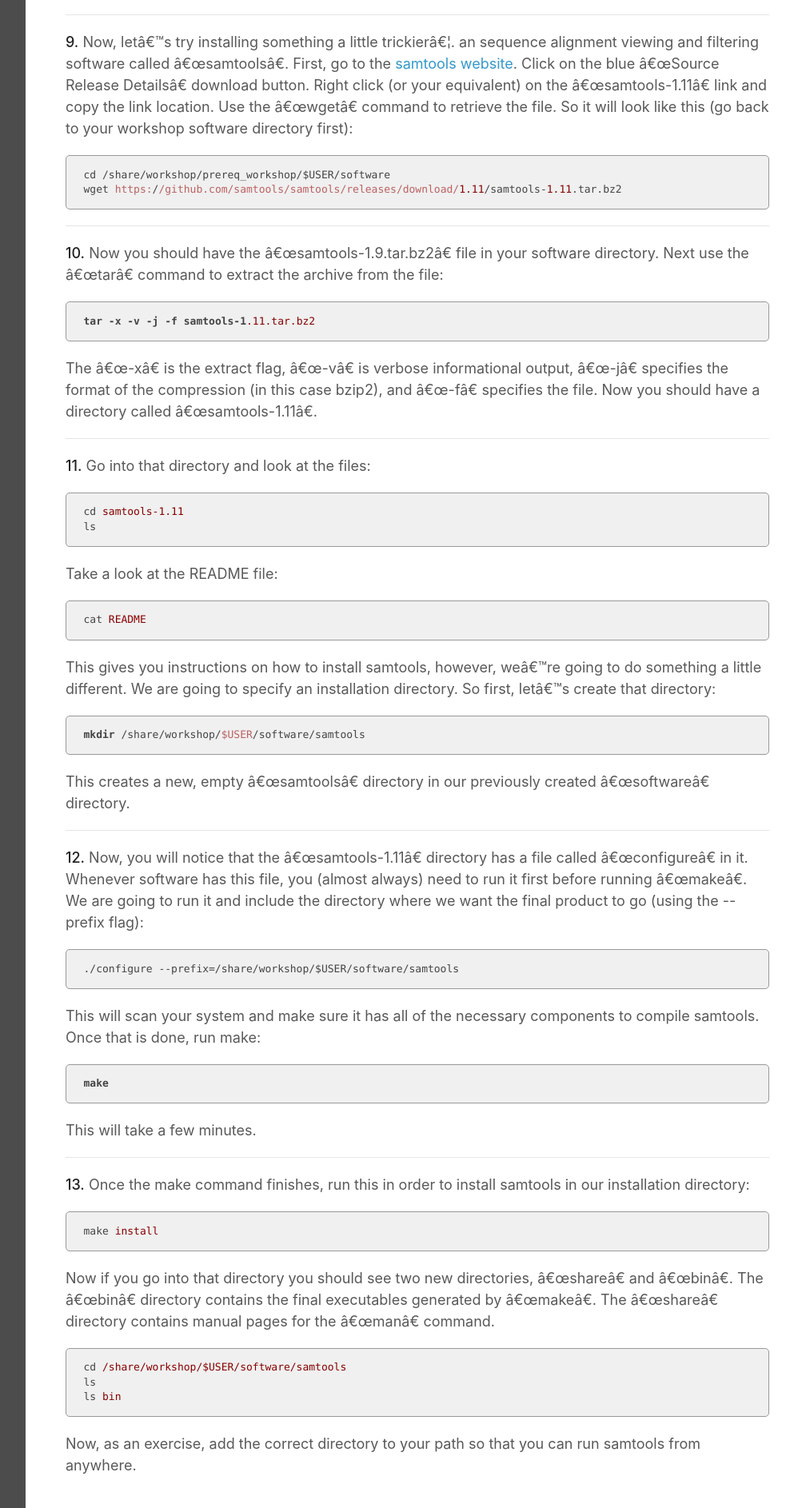
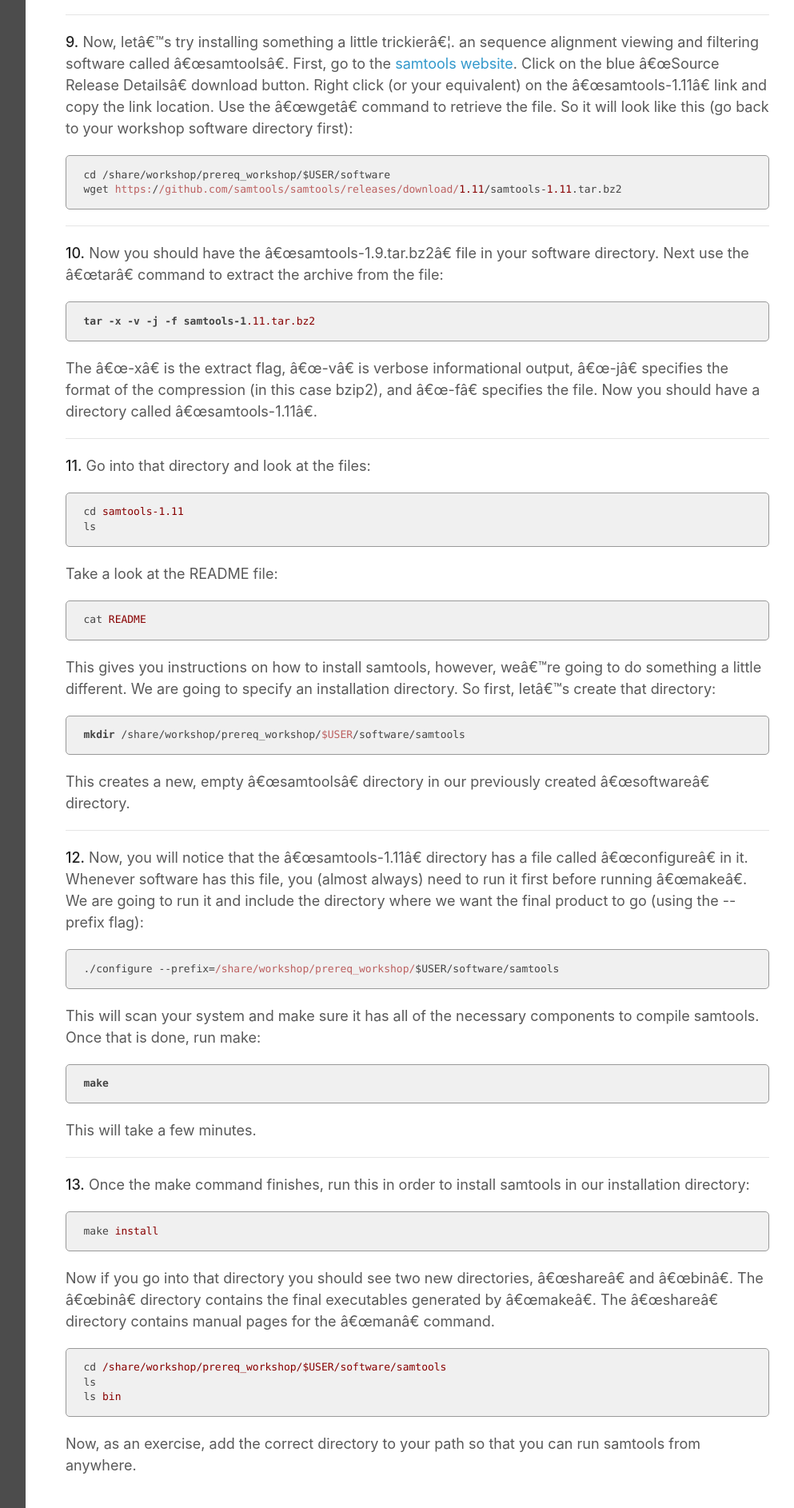
Before and after one commit to ucdavis-bioinformatics-training/2020-Bioinformatics_Prerequisites_Workshop, a Jekyll site: the page built from software_install/make.md, in a window 1280 px wide. Shown: the part 2753-4639 px from the top of the page at 80% size, without its empty margins (268-1261 px from the left). Built offline with Jekyll 4.4.1, drawn with Linux system fonts in a browser that asks for light colours; our own code applies the rules of GitHub Pages for plain Markdown files.

Commit message:
adv cmd line

```diff
--- a/software_install/make.md
+++ b/software_install/make.md
@@ -103,7 +103,7 @@ Take a look at the README file:
 
 This gives you instructions on how to install samtools, however, we're going to do something a little different. We are going to specify an installation directory. So first, let's create that directory:
 
-	mkdir /share/workshop/$USER/software/samtools
+	mkdir /share/workshop/prereq_workshop/$USER/software/samtools
 
 This creates a new, empty "samtools" directory in our previously created "software" directory.
 
@@ -111,7 +111,7 @@ This creates a new, empty "samtools" directory in our previously created "softwa
 
 **12\.** Now, you will notice that the "samtools-1.11" directory has a file called "configure" in it. Whenever software has this file, you (almost always) need to run it first before running "make". We are going to run it and include the directory where we want the final product to go (using the \-\-prefix flag):
 
-	./configure --prefix=/share/workshop/$USER/software/samtools
+	./configure --prefix=/share/workshop/prereq_workshop/$USER/software/samtools
 
 This will scan your system and make sure it has all of the necessary components to compile samtools. Once that is done, run make:
 
@@ -127,7 +127,7 @@ This will take a few minutes.
 
 Now if you go into that directory you should see two new directories, "share" and "bin". The "bin" directory contains the final executables generated by "make". The "share" directory contains manual pages for the "man" command.
 
-	cd /share/workshop/$USER/software/samtools
+	cd /share/workshop/prereq_workshop/$USER/software/samtools
 	ls
 	ls bin
 
```
